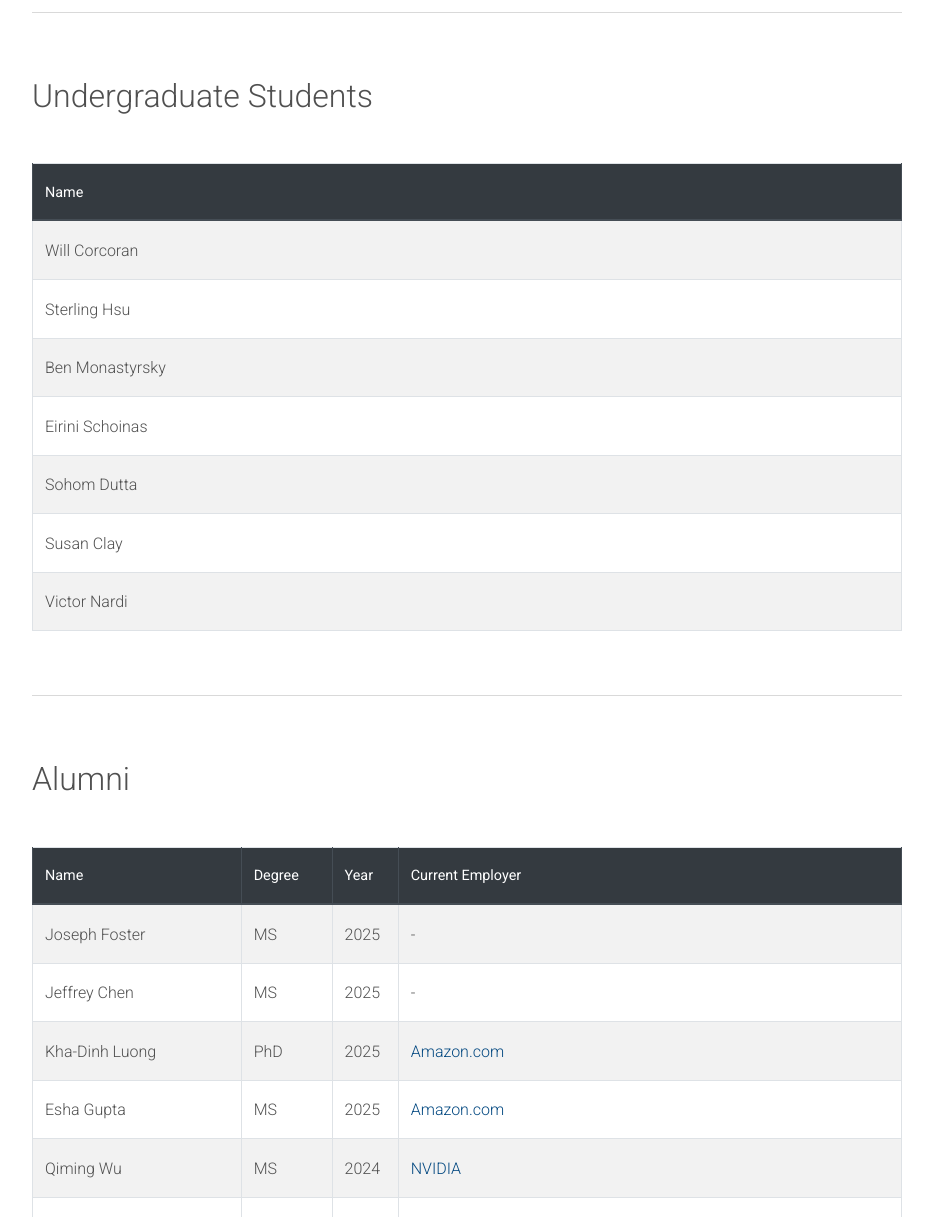
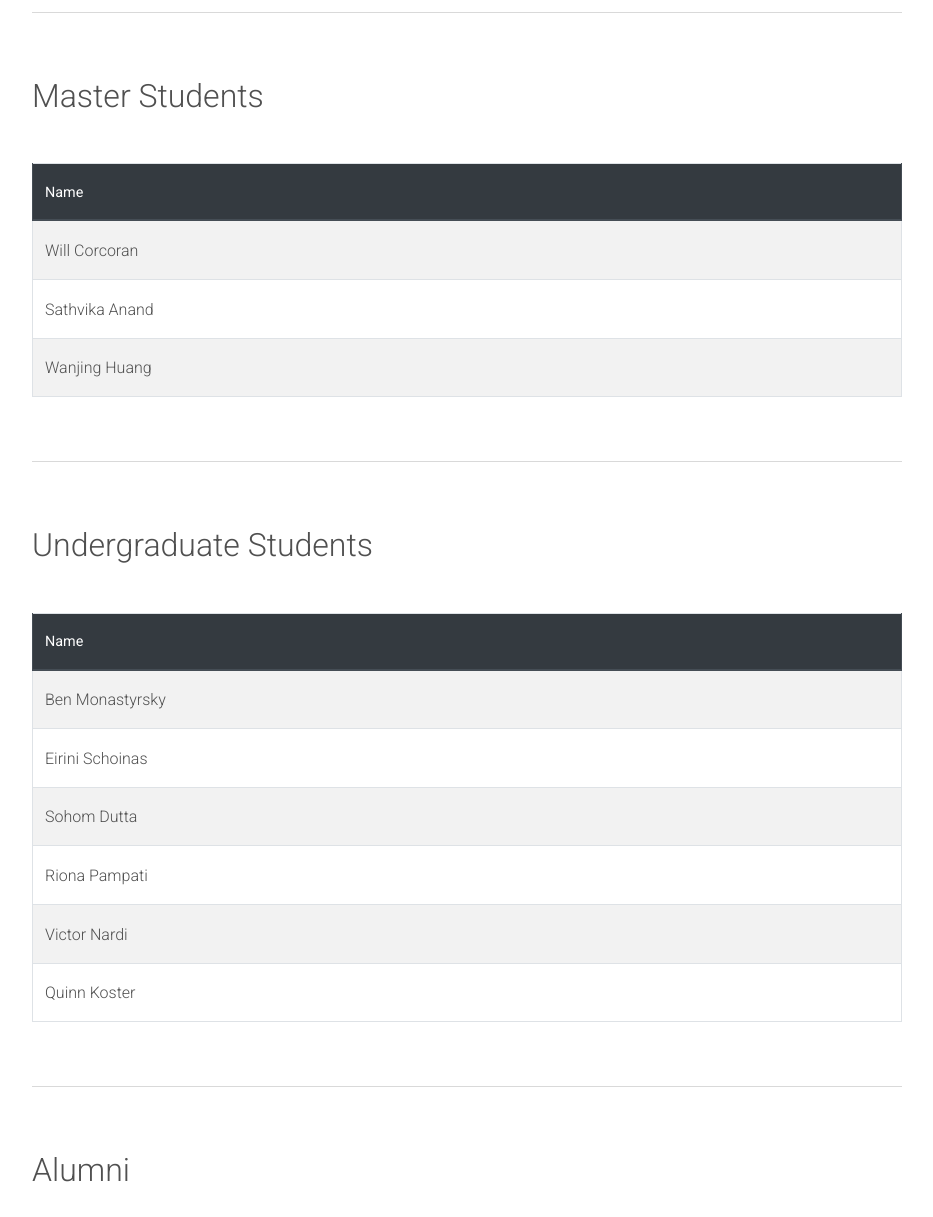
Before and after one commit to DYNAMO-Lab/dynamo-lab.github.io, a Jekyll site: the page built from _pages/team.md, in a window 1280 px wide and 1400 px high, scrolled down 3706 px. Shown: the part 183-1400 px from the top of the window, without its empty margins (173-1106 px from the left). Built offline with Jekyll 4.4.1, drawn with Linux system fonts in a browser that asks for light colours; comment, search, counter and statistics services are not loaded; a style sheet for code colours, icons or effects is not loaded.

Commit message:
Update team page to reflect student categories

```diff
--- a/_pages/team.md
+++ b/_pages/team.md
@@ -93,7 +93,7 @@ nav_rank: 2
 
 ---
 
-## Undergraduate Students
+## Master Students
 
 <div class="table-responsive my-5">
     <table class="table table-striped table-hover table-bordered">
@@ -107,8 +107,28 @@ nav_rank: 2
                 <td>Will Corcoran</td>
             </tr>
             <tr>
-                <td>Sterling Hsu</td>
+                <td>Sathvika Anand</td>
             </tr>
+            <tr>
+                <td>Wanjing Huang</td>
+            </tr>
+        </tbody>
+    </table>
+</div>
+
+
+---
+
+## Undergraduate Students
+
+<div class="table-responsive my-5">
+    <table class="table table-striped table-hover table-bordered">
+        <thead class="thead-dark">
+            <tr>
+                <th>Name</th>
+            </tr>
+        </thead>
+        <tbody>
             <tr>
                 <td>Ben Monastyrsky</td>
             </tr>
@@ -119,10 +139,13 @@ nav_rank: 2
                 <td>Sohom Dutta</td>
             </tr>
             <tr>
-                <td>Susan Clay</td>
+                <td>Riona Pampati</td>
             </tr>
               <tr>
                 <td>Victor Nardi</td>
+            </tr>
+                          <tr>
+                <td>Quinn Koster</td>
             </tr>
         </tbody>
     </table>
```
